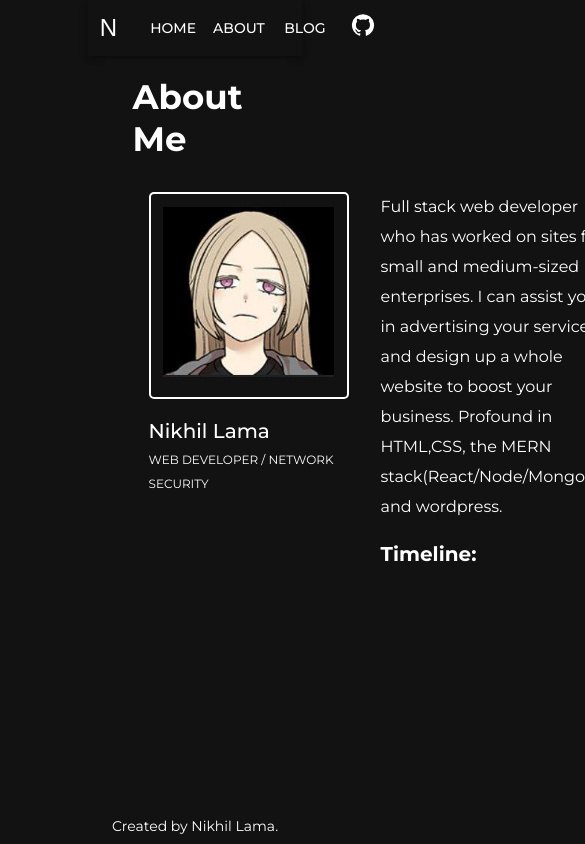
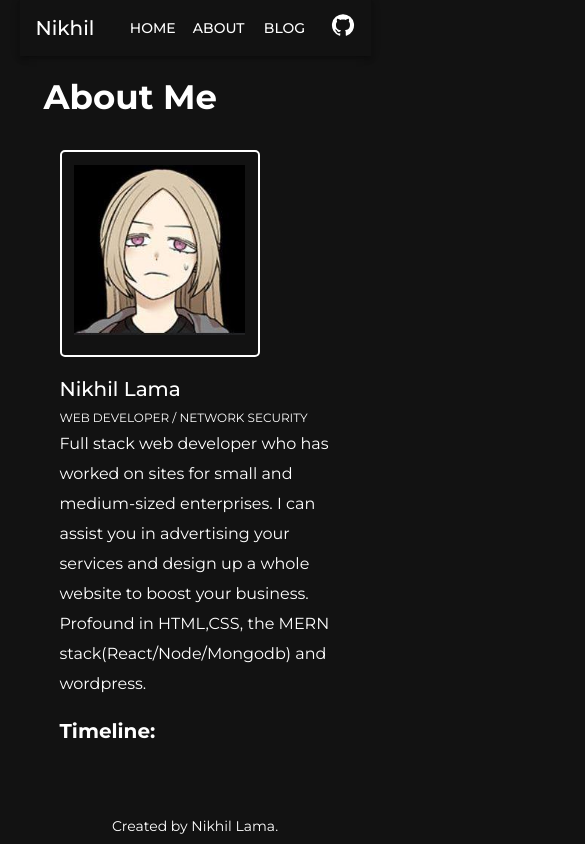
Before and after one commit to Nirvana55/portfolio, a Next.js app: page /about in a window 390 px wide. Shown: the top 844 px of the page, 585 px wide, since content can reach past the window. Built offline with nearby package versions, Linux system fonts and the light colour scheme.

Commit message:
refactor: make responsive of all pages

```diff
--- a/components/Content.tsx
+++ b/components/Content/Content.tsx
@@ -1,6 +1,6 @@
 import React from 'react';
 import Image from 'next/image';
-import Nirvana from '../public/nirvana.jpg';
+import Nirvana from '../../public/nirvana.jpg';
 import { useTheme } from '@mui/material/styles';
 import { Box, Button, Typography, useMediaQuery } from '@mui/material';
 
--- a/components/Layout.tsx
+++ b/components/Layout/Layout.tsx
@@ -1,23 +1,13 @@
 import { Box } from '@mui/material';
 import React, { FC } from 'react';
+import { LayoutContainer } from './styles';
 
 interface LayoutProps {
 	children: React.ReactNode;
 }
 
 const Layout: FC<LayoutProps> = ({ children }) => {
-	return (
-		<Box
-			sx={{
-				width: '55%',
-				m: '0 auto',
-				minHeight: '100vh',
-				display: 'flex',
-				flexDirection: 'column',
-			}}>
-			{children}
-		</Box>
-	);
+	return <LayoutContainer>{children}</LayoutContainer>;
 };
 
 export default Layout;
--- /dev/null
+++ b/components/Layout/styles.tsx
@@ -0,0 +1,16 @@
+import { styled } from '@mui/material/styles';
+import { Box } from '@mui/material';
+
+export const LayoutContainer = styled(Box)(({ theme }) => ({
+	width: '55%',
+	margin: '0 auto',
+	minHeight: '100vh',
+	display: 'flex',
+	flexDirection: 'column',
+	[theme.breakpoints.down('md')]: {
+		width: '80%',
+	},
+	[theme.breakpoints.down('sm')]: {
+		width: '90%',
+	},
+}));
--- a/components/Navbar/Navbar.tsx
+++ b/components/Navbar/Navbar.tsx
@@ -1,50 +1,36 @@
-import React, { useState } from 'react';
-import Link from 'next/link';
-import {
-	AppBar,
-	Box,
-	Button,
-	Divider,
-	Drawer,
-	IconButton,
-	List,
-	ListItem,
-	ListItemButton,
-	ListItemText,
-	Toolbar,
-	Typography,
-} from '@mui/material';
+import React from 'react';
+import { AppBar, Box, Button, Toolbar, Typography } from '@mui/material';
 import GitHubIcon from '@mui/icons-material/GitHub';
 
 const NavBar = () => {
-	const drawerWidth = 240;
-	const [mobileOpen, setMobileOpen] = useState(false);
+	// const drawerWidth = 240;
+	// const [mobileOpen, setMobileOpen] = useState(false);
 	const navList = [
 		{ id: 1, name: 'Home', link: '/' },
 		{ id: 2, name: 'About', link: '/about' },
 		{ id: 3, name: 'Blog', link: '/blog' },
 	];
 
-	const handleDrawerToggle = () => {
-		setMobileOpen(!mobileOpen);
-	};
+	// const handleDrawerToggle = () => {
+	// 	setMobileOpen(!mobileOpen);
+	// };
 
-	const drawer = (
-		<Box>
-			<Typography>Nikhil</Typography>
-			<Divider />
-			<List>
-				{navList.map((item) => (
-					<ListItem key={item.id} disablePadding>
-						<ListItemButton sx={{ textAlign: 'center' }}>
-							<ListItemText primary={item.name} />
-						</ListItemButton>
-						{item.name}
-					</ListItem>
-				))}
-			</List>
-		</Box>
-	);
+	// const drawer = (
+	// 	<Box>
+	// 		<Typography>Nikhil</Typography>
+	// 		<Divider />
+	// 		<List>
+	// 			{navList.map((item) => (
+	// 				<ListItem key={item.id} disablePadding>
+	// 					<ListItemButton sx={{ textAlign: 'center' }}>
+	// 						<ListItemText primary={item.name} />
+	// 					</ListItemButton>
+	// 					{item.name}
+	// 				</ListItem>
+	// 			))}
+	// 		</List>
+	// 	</Box>
+	// );
 
 	return (
 		<Box sx={{ display: 'flex' }}>
@@ -54,18 +40,20 @@ const NavBar = () => {
 				color='transparent'
 				sx={{ mb: '1rem' }}>
 				<Toolbar>
-					<IconButton
+					{/* <IconButton
 						onClick={handleDrawerToggle}
 						edge='start'
 						color='inherit'
 						aria-label='open-drawer'
 						sx={{ display: { sm: 'none' }, mr: 2 }}>
-						N
-					</IconButton>
+						<MenuIcon />
+					</IconButton> */}
 					<Typography
 						variant='h6'
 						component='div'
-						sx={{ flexGrow: 1, display: { xs: 'none', sm: 'block' } }}>
+						sx={{
+							flexGrow: 1,
+						}}>
 						Nikhil
 					</Typography>
 					<Box display='flex' alignItems='center'>
@@ -83,7 +71,7 @@ const NavBar = () => {
 					</Box>
 				</Toolbar>
 			</AppBar>
-			<Box component='nav'>
+			{/* <Box component='nav'>
 				<Drawer
 					open={mobileOpen}
 					onClose={handleDrawerToggle}
@@ -98,7 +86,7 @@ const NavBar = () => {
 					}}>
 					{drawer}
 				</Drawer>
-			</Box>
+			</Box> */}
 		</Box>
 	);
 };
--- a/pages/_app.tsx
+++ b/pages/_app.tsx
@@ -1,7 +1,7 @@
 import { Box, CssBaseline, ThemeProvider } from '@mui/material';
 import { AppProps } from 'next/app';
 import Footer from '../components/Footer/Footer';
-import Layout from '../components/Layout';
+import Layout from '../components/Layout/Layout';
 import NavBar from '../components/Navbar/Navbar';
 import { theme } from '../config/theme';
 import '../styles/globals.css';
--- a/pages/about.tsx
+++ b/pages/about.tsx
@@ -2,15 +2,24 @@ import { Box, Typography } from '@mui/material';
 import Image from 'next/image';
 import React from 'react';
 import Nirvana from '../public/nirvana.jpg';
+import useMediaQuery from '@mui/material/useMediaQuery';
+import { useTheme } from '@mui/material/styles';
 
 const About = () => {
+	const theme = useTheme();
+	const mobileScreen = useMediaQuery(theme.breakpoints.down('xl'));
+	const ipadScreen = useMediaQuery(theme.breakpoints.down('md'));
+
 	return (
-		<Box sx={{ pl: '2.8rem', pr: '2.8rem' }}>
+		<Box sx={{ p: '0 1.5rem' }}>
 			<Typography marginTop={0.5} variant='h4' fontWeight='bold'>
 				About Me
 			</Typography>
-			<Box display='flex' sx={{ p: '2rem 1rem' }}>
-				<Box width={750}>
+			<Box
+				display='flex'
+				flexDirection={mobileScreen ? 'column' : 'row'}
+				sx={{ p: '2rem 1rem' }}>
+				<Box>
 					<Box
 						sx={{
 							border: '2px solid white',
@@ -28,7 +37,7 @@ const About = () => {
 					</Typography>
 				</Box>
 
-				<Box marginLeft={4}>
+				<Box marginLeft={ipadScreen ? 0 : 4}>
 					<Typography variant='body1' sx={{ lineHeight: '30px' }}>
 						Full stack web developer who has worked on sites for small and
 						medium-sized enterprises. I can assist you in advertising your
--- a/pages/index.tsx
+++ b/pages/index.tsx
@@ -1,5 +1,5 @@
 import Head from 'next/head';
-import Content from '../components/Content';
+import Content from '../components/Content/Content';
 
 const Page = () => {
 	return (
```
Also changed, not shown: components/Content/styles.tsx (added).
